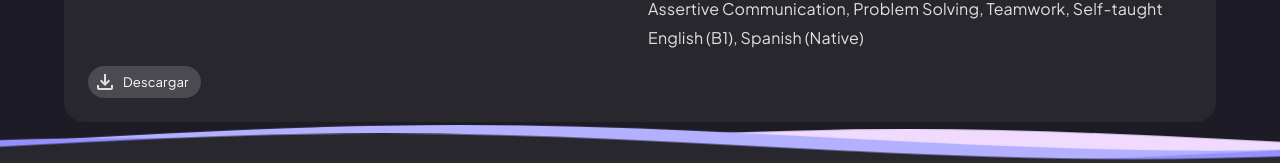
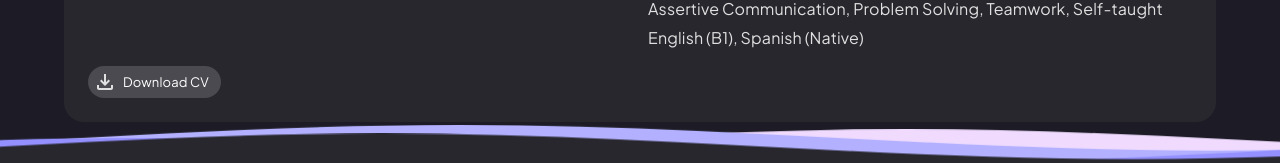
Before and after one commit to Elder-Meyer/personal-portfolio, a React (Vite) app: page /about-me in a window 1280 px wide. Shown: the part 889-1052 px from the top of the page. Built offline with nearby package versions, Linux system fonts and the light colour scheme.

Commit message:
3.14.4 Add translate for chipdownload cv

```diff
--- a/src/views/about-me/ChipDownloadCV.jsx
+++ b/src/views/about-me/ChipDownloadCV.jsx
@@ -1,13 +1,15 @@
 import { FileDownloadOutlined } from "@mui/icons-material";
 import { Chip } from "@mui/material";
 import CVElderMeyer from "../../assets/docs/CV-ElderMeyer.pdf"
+import { useTranslation } from "react-i18next";
 
 export const ChipDownloadCV = () => {
+  const { t } = useTranslation()
   return (
     <Chip
-        onClick={handleChipClick}
-        label="Descargar"
-        icon={<FileDownloadOutlined/>}
+      onClick={handleChipClick}
+      label={t("aboutMe.downloadCv")}
+      icon={<FileDownloadOutlined/>}
     />
   )
 }
```
